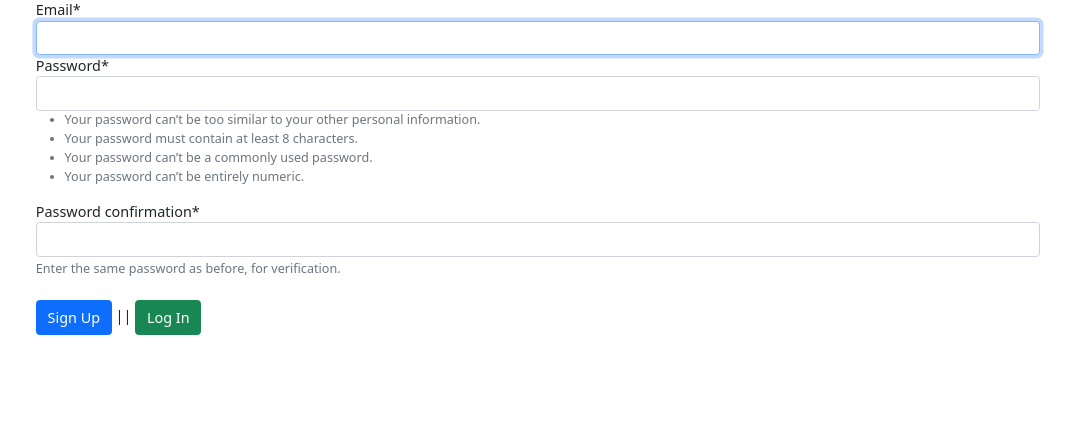
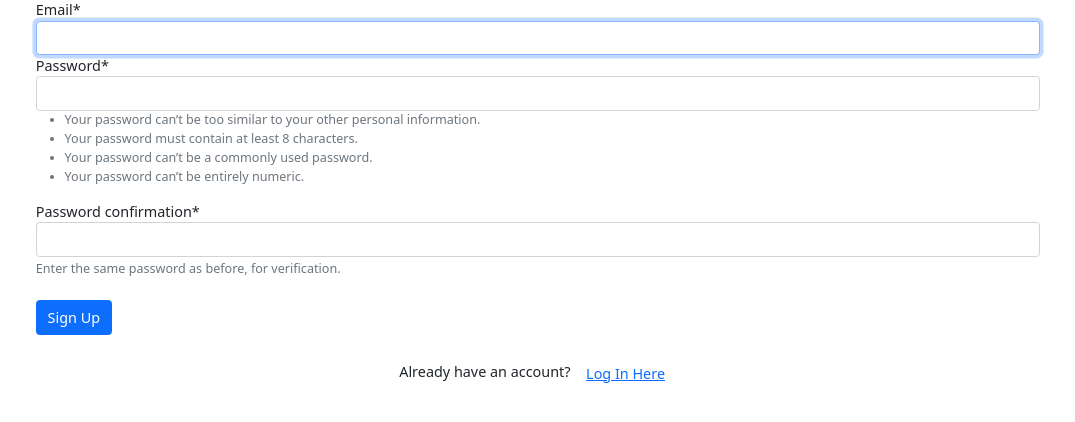
Before and after one commit to claraborlu/file-server, a Django app: page /accounts/signup/ in a window 1280 px wide. Shown: the part 123-545 px from the top of the page, without its empty margins (102-1177 px from the left). Run offline with Django 4.2, Linux system fonts and the light colour scheme; some libraries are stand-ins or nearby versions.

Commit message:
template clean up

```diff
--- a/templates/accounts/signup.html
+++ b/templates/accounts/signup.html
@@ -1,13 +1,16 @@
 {% extends "_base.html" %}
 {% load crispy_forms_tags %}
-{% block title %}Registere {% endblock title %}
+{% block title %}Register{% endblock title %}
 {% block content %}
   <h2>SIGN UP</h2>
     <form action="{% url 'accounts:signup' %}" method="post">
         {% csrf_token %}
         {{ form|crispy }}
         <br>
-        <button type="submit" class="btn btn-primary ml-2" type="submit">Sign Up</button> ||
-        <a href="{% url 'accounts:login' %}" class="btn btn-success ml-2">Log In</a>
+        <button type="submit" class="btn btn-primary ml-2" type="submit">Sign Up</button>
     </form>
+    <br>
+    <div class="text-center">
+      <p>Already have an account? <a href="{% url 'accounts:login' %}" class="btn btn-link">Log In Here</a></p>
+    </div>
 {% endblock content %}
```
Also changed, not shown: templates/accounts/account_activation_invalid.html (deleted, +0 -19 lines).
